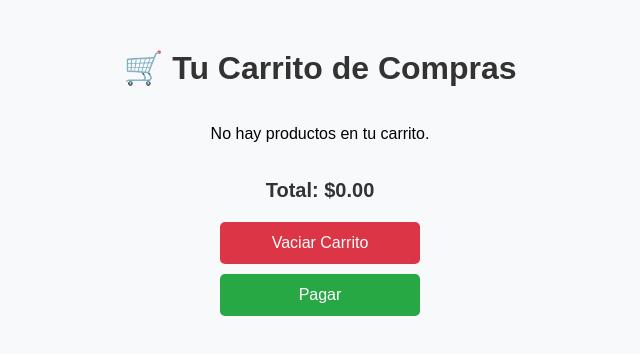
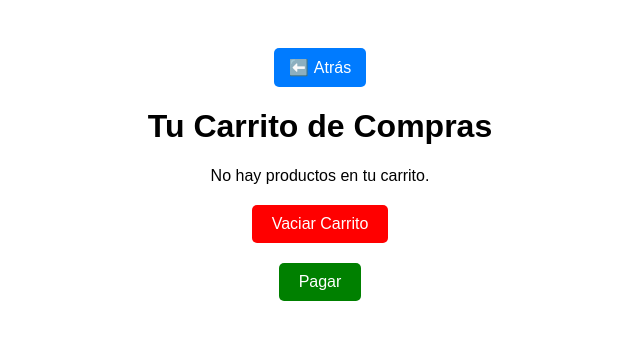
Before and after one commit to elninjamorri/Paginaimpresiones, a plain HTML site: page carrito.html in a window 1280 px wide. Shown: the whole page, without its empty margins (320-960 px from the left). Drawn offline with Linux system fonts and the light colour scheme.

Commit message:
Update carrito.html

```diff
--- a/carrito.html
+++ b/carrito.html
@@ -8,110 +8,93 @@
         body {
             font-family: Arial, sans-serif;
             padding: 20px;
-            background-color: #f8f9fa;
             text-align: center;
         }
         h1 {
-            color: #333;
-        }
-        #carrito-lista {
-            display: flex;
-            flex-wrap: wrap;
-            justify-content: center;
-            gap: 20px;
-            margin-top: 20px;
+            text-align: center;
         }
         .producto-carrito {
-            background: white;
-            border-radius: 10px;
-            padding: 15px;
-            box-shadow: 0px 4px 8px rgba(0, 0, 0, 0.1);
-            text-align: left;
-            width: 250px;
+            border-bottom: 1px solid #ccc;
+            padding: 10px 0;
         }
         .producto-carrito h2 {
+            margin: 0;
             font-size: 18px;
-            margin: 0;
-            color: #333;
         }
         .producto-carrito p {
             margin: 5px 0;
-            color: #555;
         }
         .producto-carrito .precio {
-            color: #28a745;
+            color: green;
             font-weight: bold;
         }
-        .boton {
+        #vaciar-carrito, #boton-comprar, #boton-atras {
             display: block;
-            margin: 10px auto;
-            padding: 12px 20px;
+            margin: 20px auto;
+            padding: 10px 20px;
             border: none;
+            cursor: pointer;
+            font-size: 16px;
             border-radius: 5px;
-            font-size: 16px;
-            cursor: pointer;
-            width: 200px;
-            transition: background 0.3s ease;
         }
         #vaciar-carrito {
-            background-color: #dc3545;
+            background-color: red;
             color: white;
         }
-        #vaciar-carrito:hover {
-            background-color: #c82333;
-        }
-        #boton-pagar {
-            background-color: #28a745;
+        #boton-comprar {
+            background-color: green;
             color: white;
         }
-        #boton-pagar:hover {
-            background-color: #218838;
+        #boton-atras {
+            background-color: #007bff;
+            color: white;
+            display: flex;
+            align-items: center;
+            justify-content: center;
+            width: fit-content;
+            padding: 10px 15px;
         }
-        .total {
-            font-size: 20px;
-            font-weight: bold;
-            margin-top: 20px;
-            color: #333;
+        #boton-atras span {
+            margin-left: 5px;
         }
     </style>
 </head>
 <body>
-    <h1>🛒 Tu Carrito de Compras</h1>
+    <button id="boton-atras" onclick="window.location.href='index.html'">⬅️ <span>Atrás</span></button>
+
+    <h1>Tu Carrito de Compras</h1>
     <div id="carrito-lista"></div>
-    <p class="total">Total: $<span id="total-carrito">0.00</span></p>
-    <button id="vaciar-carrito" class="boton">Vaciar Carrito</button>
-    <button id="boton-pagar" class="boton">Pagar</button>
+    <button id="vaciar-carrito">Vaciar Carrito</button>
+    <button id="boton-comprar">Pagar</button>
 
     <script>
+        // Recuperar el carrito del localStorage
         const carrito = JSON.parse(localStorage.getItem('carrito')) || [];
         const carritoLista = document.getElementById('carrito-lista');
-        const totalCarrito = document.getElementById('total-carrito');
 
-        let total = 0;
-
+        // Mostrar los productos en el carrito
         if (carrito.length > 0) {
             carrito.forEach(producto => {
-                total += producto.precio * (producto.cantidad || 1);
                 const productoDiv = document.createElement('div');
                 productoDiv.classList.add('producto-carrito');
                 productoDiv.innerHTML = `
                     <h2>${producto.nombre}</h2>
-                    <p>Cantidad: ${producto.cantidad || 1}</p>
-                    <p>Precio: <span class="precio">$${producto.precio * (producto.cantidad || 1)}</span></p>
+                    <p>Precio: <span class="precio">$${producto.precio}</span></p>
                 `;
                 carritoLista.appendChild(productoDiv);
             });
-            totalCarrito.textContent = total.toFixed(2);
         } else {
             carritoLista.innerHTML = '<p>No hay productos en tu carrito.</p>';
         }
 
+        // Función para vaciar el carrito
         document.getElementById('vaciar-carrito').addEventListener('click', function() {
             localStorage.removeItem('carrito');
-            window.location.reload();
+            window.location.reload(); // Recargar la página para reflejar el carrito vacío
         });
 
-        document.getElementById('boton-pagar').addEventListener('click', function() {
+        // Función para generar el mensaje de WhatsApp con los productos del carrito
+        function generarMensajeWhatsApp() {
             if (carrito.length === 0) {
                 alert('Tu carrito está vacío.');
                 return;
@@ -119,17 +102,25 @@
 
             let mensaje = '¡Hola! Me gustaría comprar los siguientes productos:\n\n';
             carrito.forEach(producto => {
-                mensaje += `- ${producto.nombre} (x${producto.cantidad || 1}) - $${(producto.precio * (producto.cantidad || 1)).toFixed(2)}\n`;
+                mensaje += `- ${producto.nombre} - $${producto.precio}\n`;
             });
 
-            mensaje += `\nTotal: $${total.toFixed(2)}\n\n¡Gracias!`;
+            mensaje += `\nTotal: $${calcularTotal()}\n\n¡Gracias!`;
 
-            const telefono = '3512965608';
+            const telefono = '3512965608'; // Reemplaza con tu número
             const mensajeCodificado = encodeURIComponent(mensaje);
             const enlaceWhatsApp = `https://wa.me/${telefono}?text=${mensajeCodificado}`;
 
             window.open(enlaceWhatsApp, '_blank');
-        });
+        }
+
+        function calcularTotal() {
+            let total = 0;
+            carrito.forEach(producto => total += producto.precio);
+            return total.toFixed(2);
+        }
+
+        document.getElementById('boton-comprar').addEventListener('click', generarMensajeWhatsApp);
     </script>
 </body>
 </html>
```
